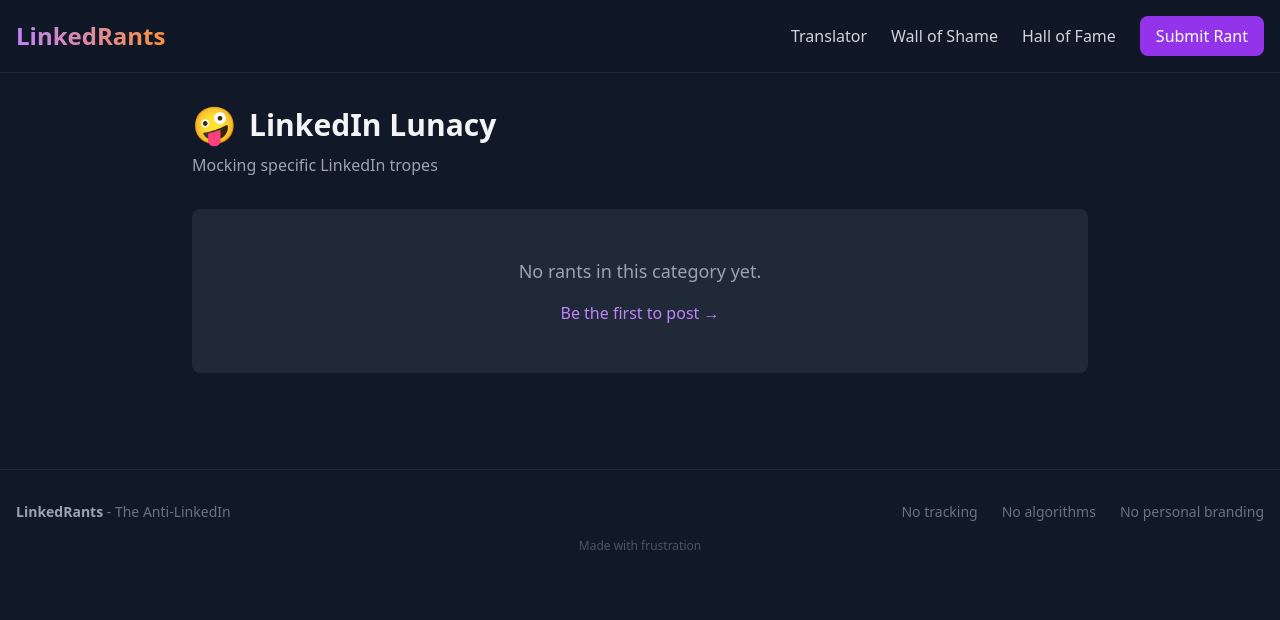
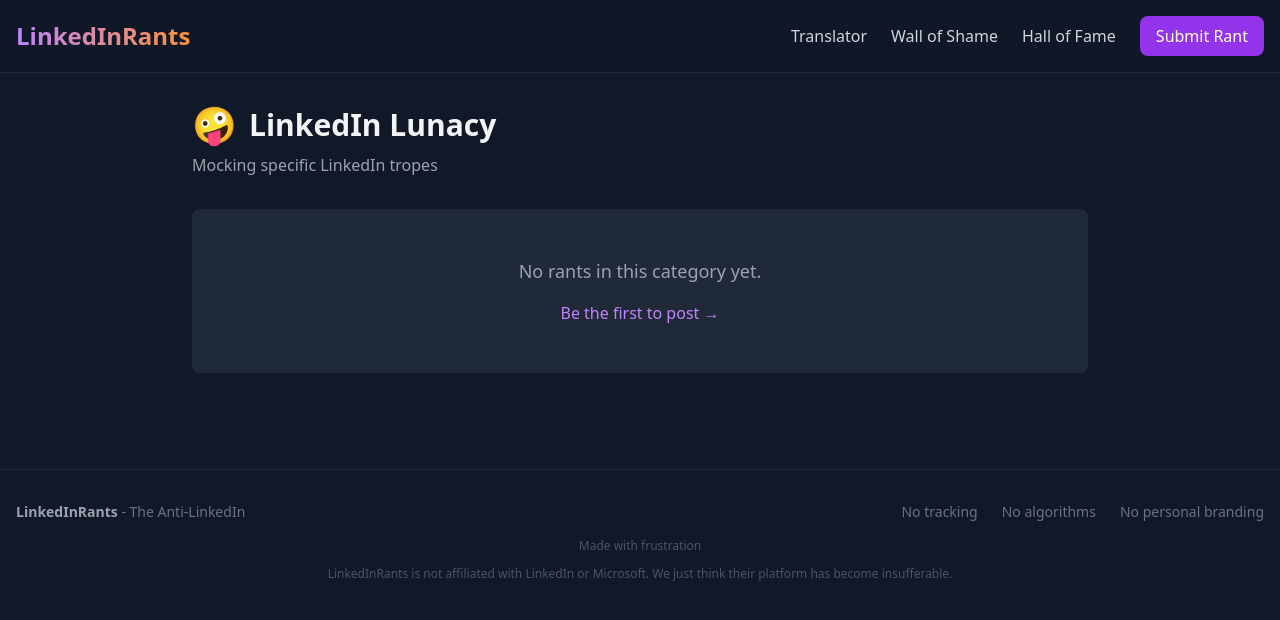
Before and after one commit to mfish324/LinkedRants, a Django app: page /category/linkedin-lunacy/ in a window 1280 px wide. Shown: the top 620 px of the page. Run offline with Django 4.2, Linux system fonts and the light colour scheme; data comes from the database, SQL or seed files in the repository; data that the repository does not hold is empty; some libraries are stand-ins or nearby versions.

Commit message:
Rebrand to LinkedInRants and add disclaimer
- Rename all user-facing "LinkedRants" to "LinkedInRants"
- Add LinkedIn/Microsoft disclaimer to footer
- Slow down loading message rotation from 2.5s to 3s

🤖 Generated with [Claude Code](https://claude.com/claude-code)

Co-Authored-By: Claude Opus 4.5 <noreply@anthropic.com>

```diff
--- a/static/css/styles.css
+++ b/static/css/styles.css
@@ -1,3 +1,3 @@
-/* Custom styles for LinkedRants */
+/* Custom styles for LinkedInRants */
 /* Most styling is handled by Tailwind CDN */
 /* This file is for any additional custom CSS */
--- a/templates/base.html
+++ b/templates/base.html
@@ -3,14 +3,14 @@
 <head>
     <meta charset="UTF-8">
     <meta name="viewport" content="width=device-width, initial-scale=1.0">
-    <title>{% block title %}LinkedRants{% endblock %} | The Anti-LinkedIn</title>
+    <title>{% block title %}LinkedInRants{% endblock %} | The Anti-LinkedIn</title>
     <meta name="description" content="{% block meta_description %}Say what you actually think. No personal branding required.{% endblock %}">
 
     <!-- Default Open Graph / Social Preview -->
     <meta property="og:type" content="website" />
-    <meta property="og:title" content="{% block og_title %}LinkedRants - The Anti-LinkedIn{% endblock %}" />
+    <meta property="og:title" content="{% block og_title %}LinkedInRants - The Anti-LinkedIn{% endblock %}" />
     <meta property="og:description" content="Say what you actually think. No personal branding required." />
-    <meta property="og:site_name" content="LinkedRants" />
+    <meta property="og:site_name" content="LinkedInRants" />
 
     <!-- Twitter Card defaults -->
     <meta name="twitter:card" content="summary" />
@@ -134,7 +134,7 @@
                 <!-- Logo -->
                 <a href="{% url 'rants:home' %}" class="flex items-center space-x-2">
                     <span class="text-2xl font-bold bg-gradient-to-r from-primary-400 to-accent-400 bg-clip-text text-transparent">
-                        LinkedRants
+                        LinkedInRants
                     </span>
                 </a>
 
@@ -182,7 +182,7 @@
         <div class="container mx-auto px-4">
             <div class="flex flex-col md:flex-row items-center justify-between text-gray-500 text-sm">
                 <div class="mb-4 md:mb-0">
-                    <span class="font-semibold text-gray-400">LinkedRants</span> - The Anti-LinkedIn
+                    <span class="font-semibold text-gray-400">LinkedInRants</span> - The Anti-LinkedIn
                 </div>
                 <div class="flex items-center space-x-6">
                     <span>No tracking</span>
@@ -193,6 +193,9 @@
             <div class="text-center mt-4 text-gray-600 text-xs">
                 Made with frustration
             </div>
+            <div class="text-center mt-3 text-gray-600 text-xs">
+                LinkedInRants is not affiliated with LinkedIn or Microsoft. We just think their platform has become insufferable.
+            </div>
         </div>
     </footer>
 
--- a/templates/rants/rant_share.html
+++ b/templates/rants/rant_share.html
@@ -1,6 +1,6 @@
 {% extends 'base.html' %}
 
-{% block title %}The Real Version | LinkedRants{% endblock %}
+{% block title %}The Real Version | LinkedInRants{% endblock %}
 
 {% block meta_description %}{{ rant.body|truncatewords:30 }}{% endblock %}
 
@@ -10,7 +10,7 @@
 <meta property="og:title" content="The Real Version" />
 <meta property="og:description" content="{{ rant.body|truncatewords:30 }}" />
 <meta property="og:url" content="{{ request.build_absolute_uri }}" />
-<meta property="og:site_name" content="LinkedRants" />
+<meta property="og:site_name" content="LinkedInRants" />
 
 <!-- Twitter Card -->
 <meta name="twitter:card" content="summary" />
--- a/templates/rants/sidebyside_share.html
+++ b/templates/rants/sidebyside_share.html
@@ -1,6 +1,6 @@
 {% extends 'base.html' %}
 
-{% block title %}LinkedIn vs. Reality | LinkedRants{% endblock %}
+{% block title %}LinkedIn vs. Reality | LinkedInRants{% endblock %}
 
 {% block meta_description %}The polished version vs. what actually happened{% endblock %}
 
@@ -10,7 +10,7 @@
 <meta property="og:title" content="LinkedIn vs. Reality" />
 <meta property="og:description" content="The polished version vs. what actually happened" />
 <meta property="og:url" content="{{ request.build_absolute_uri }}" />
-<meta property="og:site_name" content="LinkedRants" />
+<meta property="og:site_name" content="LinkedInRants" />
 
 <!-- Twitter Card -->
 <meta name="twitter:card" content="summary" />
--- a/templates/translator/share.html
+++ b/templates/translator/share.html
@@ -2,7 +2,7 @@
 
 {% block title %}{{ mode_display }} Translation{% endblock %}
 
-{% block meta_description %}Check out this LinkedIn translation on LinkedRants - the anti-LinkedIn.{% endblock %}
+{% block meta_description %}Check out this LinkedIn translation on LinkedInRants - the anti-LinkedIn.{% endblock %}
 
 {% block content %}
 <div class="max-w-4xl mx-auto">
--- a/templates/translator/translate.html
+++ b/templates/translator/translate.html
@@ -207,14 +207,14 @@ function showLoading() {
     messageEl.textContent = getRandomMessage();
     messageEl.style.opacity = '1';
 
-    // Rotate messages every 2.5 seconds
+    // Rotate messages every 3 seconds
     messageInterval = setInterval(() => {
         messageEl.style.opacity = '0';
         setTimeout(() => {
             messageEl.textContent = getRandomMessage(messageEl.textContent);
             messageEl.style.opacity = '1';
         }, 200);
-    }, 2500);
+    }, 3000);
 }
 
 function hideLoading() {
```
